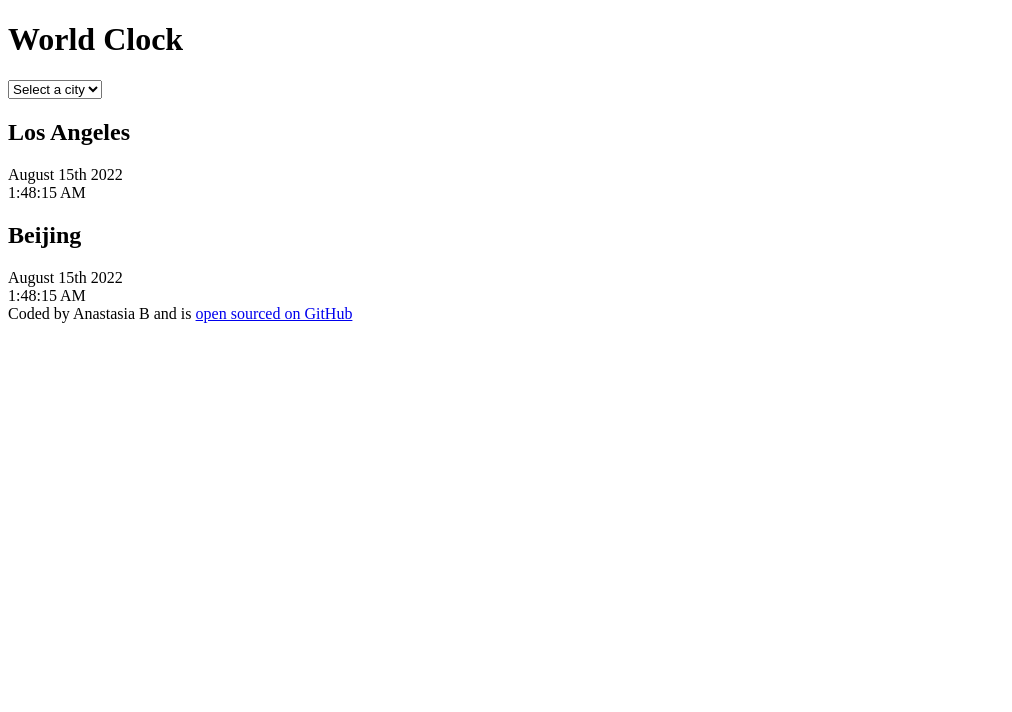
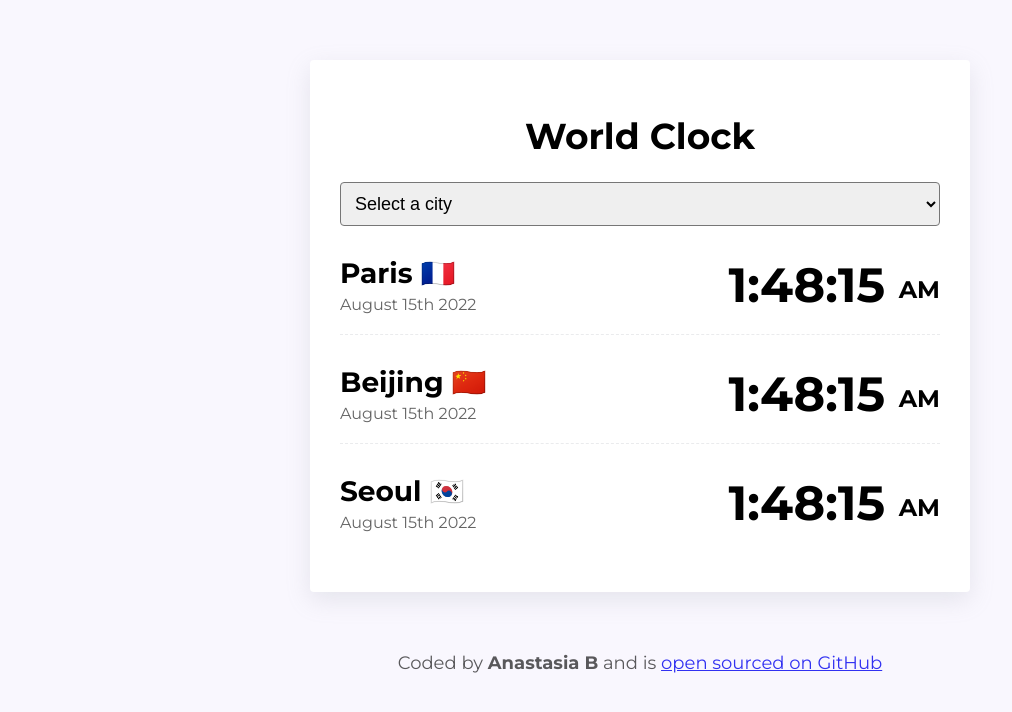
Before and after one commit to Solomakha-a/world-clock-app, a plain HTML site: page index.html in a window 1280 px wide. Shown: the whole page, without its empty margins (0-1012 px from the left). Drawn offline with nearby package versions, Linux system fonts and the light colour scheme.

Commit message:
Styled the app with css

```diff
--- a/index.html
+++ b/index.html
@@ -4,6 +4,12 @@
     <meta charset="UTF-8" />
     <meta name="viewport" content="width=device-width, initial-scale=1.0" />
     <link rel="stylesheet" href="src/styles.css" />
+    <link rel="preconnect" href="https://fonts.googleapis.com" />
+    <link rel="preconnect" href="https://fonts.gstatic.com" crossorigin />
+    <link
+      href="https://fonts.googleapis.com/css2?family=Montserrat:ital,wght@0,300;0,400;0,600;0,700;1,300;1,400;1,600&display=swap"
+      rel="stylesheet"
+    />
     <script src="https://cdnjs.cloudflare.com/ajax/libs/moment.js/2.29.4/moment.min.js"></script>
     <script src="https://cdnjs.cloudflare.com/ajax/libs/moment-timezone/0.5.43/moment-timezone-with-data-1970-2030.min.js"></script>
     <title>World Clock</title>
@@ -13,26 +19,37 @@
       <h1>World Clock</h1>
       <select id="">
         <option value="">Select a city</option>
-        <option value="">London</option>
-        <option value="">Moscow</option>
-        <option value="">New York</option>
-        <option value="">Sydney</option>
-        <option value="">Tokyo</option>
+        <option value="">London 🇬🇧</option>
+        <option value="">Moscow 🇷🇺</option>
+        <option value="">New York 🇺🇸</option>
+        <option value="">Sydney 🇦🇺</option>
+        <option value="">Tokyo 🇯🇵</option>
       </select>
+
+      <div class="city">
+        <div>
+          <h2>Paris 🇫🇷</h2>
+          <div class="date">August 15th 2022</div>
+        </div>
+        <div class="time">1:48:15 <small>AM</small></div>
+      </div>
+      <div class="city">
+        <div>
+          <h2>Beijing 🇨🇳</h2>
+          <div class="date">August 15th 2022</div>
+        </div>
+        <div class="time">1:48:15 <small>AM</small></div>
+      </div>
+      <div class="city">
+        <div>
+          <h2>Seoul 🇰🇷</h2>
+          <div class="date">August 15th 2022</div>
+        </div>
+        <div class="time">1:48:15 <small>AM</small></div>
+      </div>
     </div>
-    <div class="cities">
-      <h2>Los Angeles</h2>
-      <div class="date">August 15th 2022</div>
-      <div class="time">1:48:15 AM</div>
-    </div>
-    <div class="cities">
-      <h2>Beijing</h2>
-      <div class="date">August 15th 2022</div>
-      <div class="time">1:48:15 AM</div>
-    </div>
-
     <footer>
-      Coded by Anastasia B and is
+      Coded by <strong>Anastasia B</strong> and is
       <a href="https://github.com/Solomakha-a/world-clock-app" target="_blank"
         >open sourced on GitHub</a
       >
--- a/src/styles.css
+++ b/src/styles.css
@@ -0,0 +1,65 @@
+body {
+ background-color: #f9f7fe;
+ font-family: 'Montserrat',
+    sans-serif;;
+}
+
+h1 {
+    text-align: center;
+    font-size: 36px;
+}
+
+h2 {
+   margin: 0 0 5px;
+   font-size: 28px;
+}
+
+select {
+    display: block;
+    font-size: 18px;
+    width: 100%;
+    padding: 10px;
+    border-radius: 4px;
+}
+
+.container {
+    max-width: 600px;
+    margin: 60px auto;
+    background-color: white;
+    padding: 30px;
+    box-shadow: rgba(149, 157, 165, 0.2) 0px 8px 24px;
+    border-radius: 4px;
+}
+
+.city {
+    display: flex;
+    justify-content: space-between;
+    margin: 10px 0;
+    padding: 20px 0;
+    border-bottom: 1px dashed rgba(149, 157, 165, 0.2);
+}
+
+.city:last-child {
+    border: none;
+}
+
+.time {
+    font-size: 48px;
+    font-weight: bold;
+}
+
+.time small {
+    font-size: 24px;
+    vertical-align: middle;
+}
+
+.date {
+    opacity: 0.6;
+}
+
+footer {
+    text-align: center;
+    font-size: 18px;
+    opacity: 0.8;
+    color: rgba(0, 0, 0, 0.8);
+}
```
